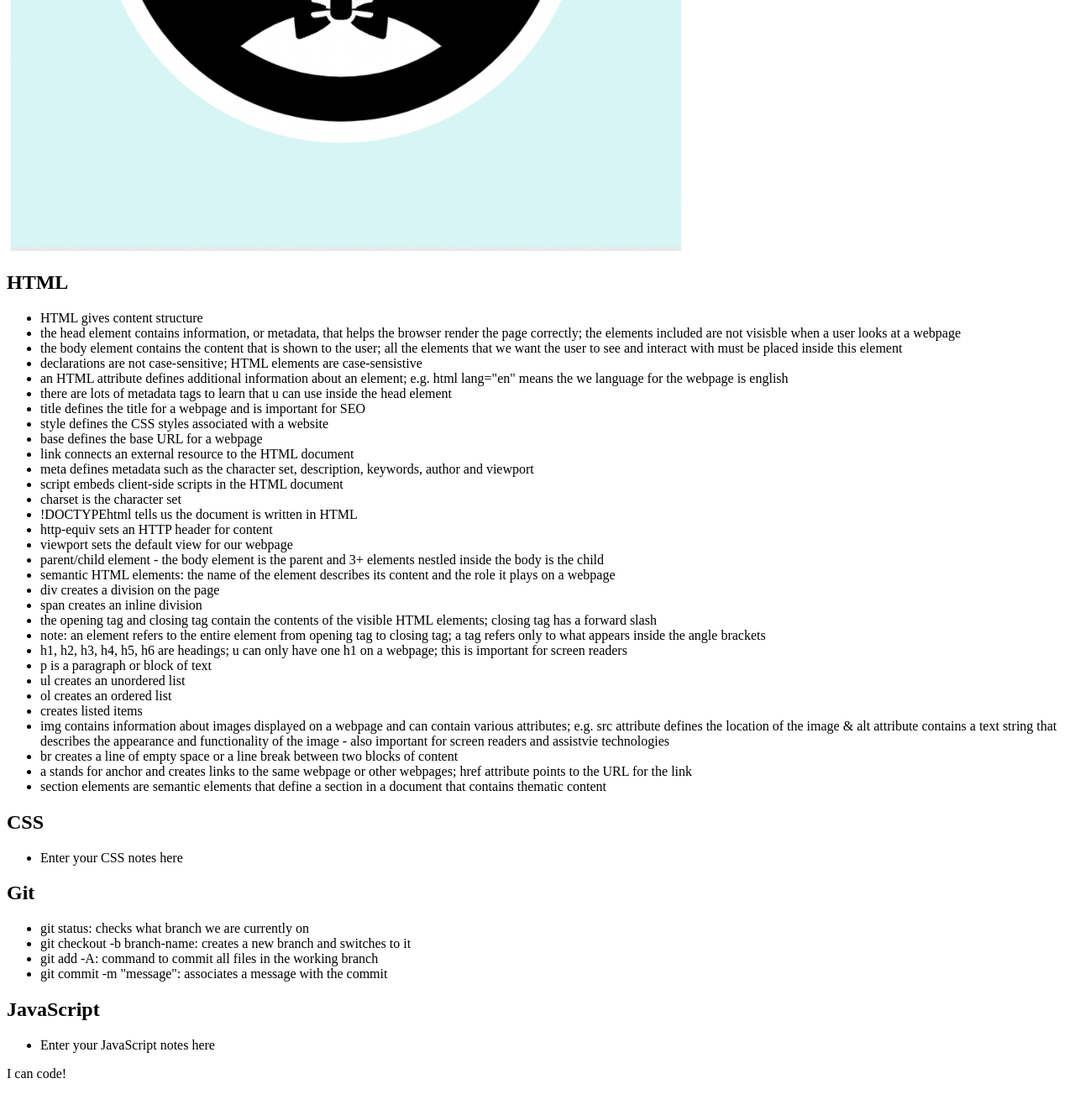
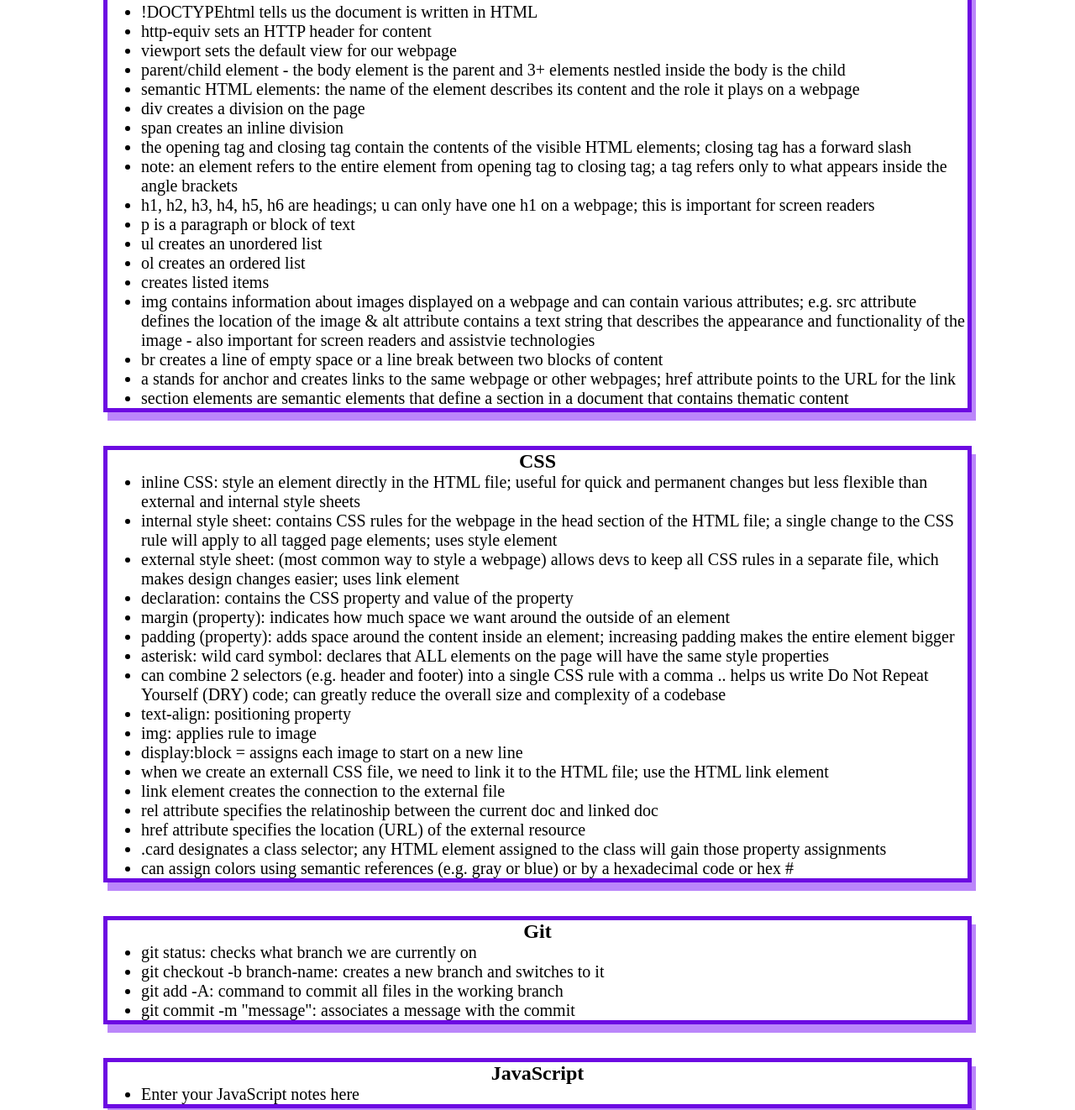
Before and after one commit to amaryahwolf/prework-study-guide, a plain HTML site: page prework-study-guide/index.html in a window 1280 px wide. Shown: the part 557-1879 px from the top of the page at 84% size. Drawn offline with Linux system fonts and the light colour scheme.

Commit message:
added CSS to project

```diff
--- /dev/null
+++ b/prework-study-guide/assets/style.css
@@ -0,0 +1,41 @@
+*{
+    margin: 0;
+    padding: 0;
+}
+
+header,
+footer {
+    width: 100%;
+    height: 120px;
+    background-color: blue;
+    color: white;
+}
+
+h1,
+h2 {
+    text-align: center;
+}
+
+img {
+    display: block;
+    height: 50px;
+    width: 50px;
+    margin-left: auto;
+    margin-right: auto;
+}
+
+ul {
+    padding-left: 40px;
+    font-size: 20px;
+}
+
+p {
+    text-align: center;
+    font-size: 30px;
+}
+.card{
+    width: 80%;
+    margin: 40px auto;
+    border: 5px solid #6C0AE2;
+    box-shadow: 5px 10px #BB86FA
+}
--- a/prework-study-guide/index.html
+++ b/prework-study-guide/index.html
@@ -4,6 +4,7 @@
     <meta charset="UTF-8" />
     <meta http-equiv="X-UA-Compatible" content="IE=edge" />
     <meta name="viewport" content="width=device-width, initial-scale=1.0" />
+    <link rel="stylesheet" href="./assets/style.css">
     <title>Prework Study Guide</title>
   </head>
   <body>
@@ -52,7 +53,24 @@
       <section class="card" id="css=section">
         <h2>CSS</h2>
       <ul>
-        <li>Enter your CSS notes here</li>
+        <li>inline CSS:  style an element directly in the HTML file; useful for quick and permanent changes but less flexible than external and internal style sheets</li>
+        <li>internal style sheet: contains CSS rules for the webpage in the head section of the HTML file; a single change to the CSS rule will apply to all tagged page elements; uses style element</li>
+        <li> external style sheet: (most common way to style a webpage) allows devs to keep all CSS rules in a separate file, which makes design changes easier; uses link element</li>
+        <li>declaration: contains the CSS property and value of the property</li>
+        <li>margin (property): indicates how much space we want around the outside of an element</li>
+        <li>padding (property): adds space around the content inside an element; increasing padding makes the entire element bigger</li>
+        <li>asterisk: wild card symbol: declares that ALL elements on the page will have the same style properties</li>
+        <li>can combine 2 selectors (e.g. header and footer) into a single CSS rule with a comma .. helps us write Do Not Repeat Yourself (DRY) code; can greatly reduce the overall size and complexity of a codebase</li>
+        <li>text-align: positioning property</li>
+        <li>img: applies rule to image</li>
+        <li>display:block = assigns each image to start on a new line</li>
+        <li>when we create an externall CSS file, we need to link it to the HTML file; use the HTML link element</li>
+        <li>link element creates the connection to the external file</li>
+        <li>rel attribute specifies the relatinoship between the current doc and linked doc</li>
+        <li>href attribute specifies the location (URL) of the external resource</li>
+        <li>.card designates a class selector; any HTML element assigned to the class will gain those property assignments</li>
+        <li>can assign colors using semantic references (e.g. gray or blue) or by a hexadecimal code or hex #</li>
+
       </ul>
       </section>
 
```
